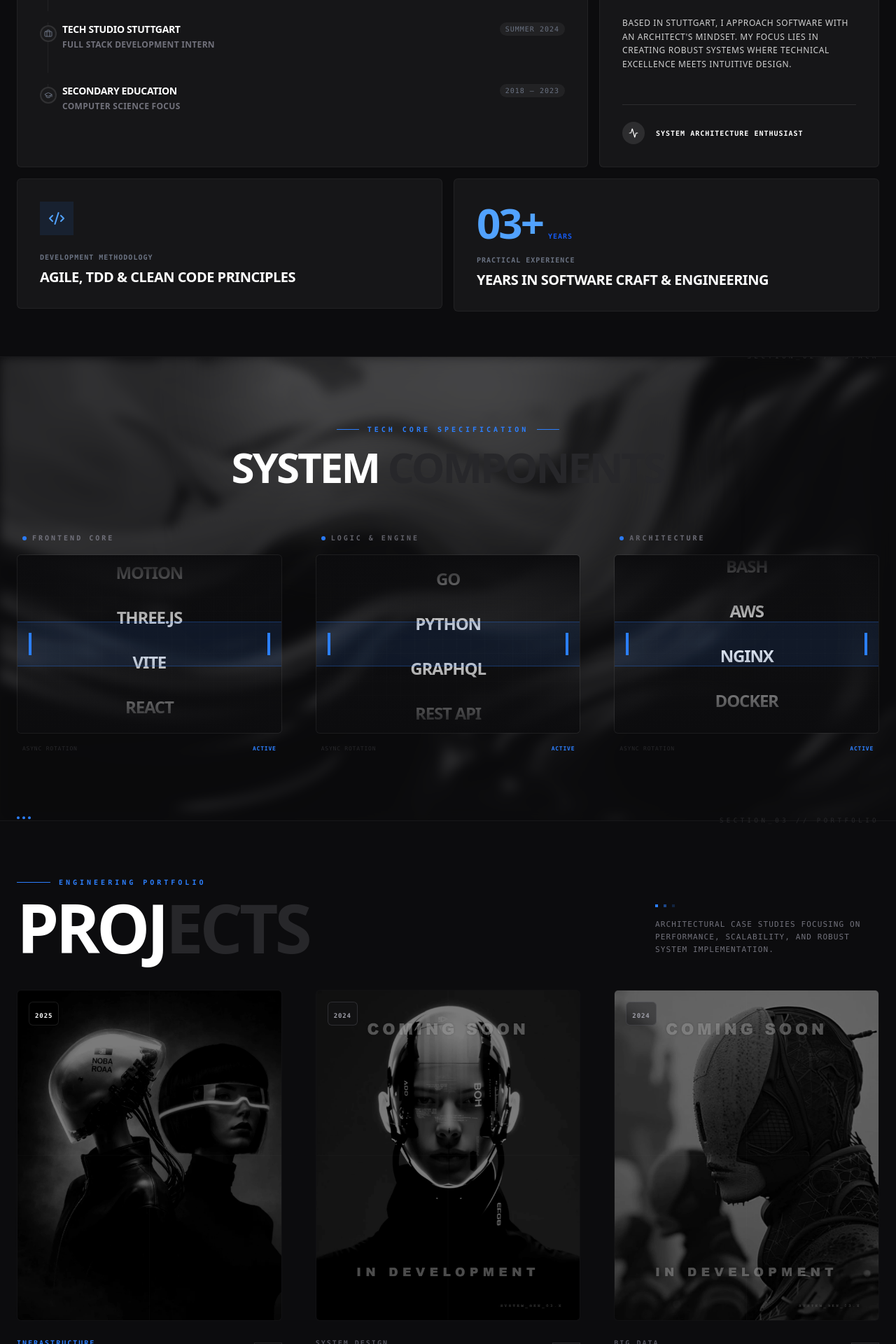
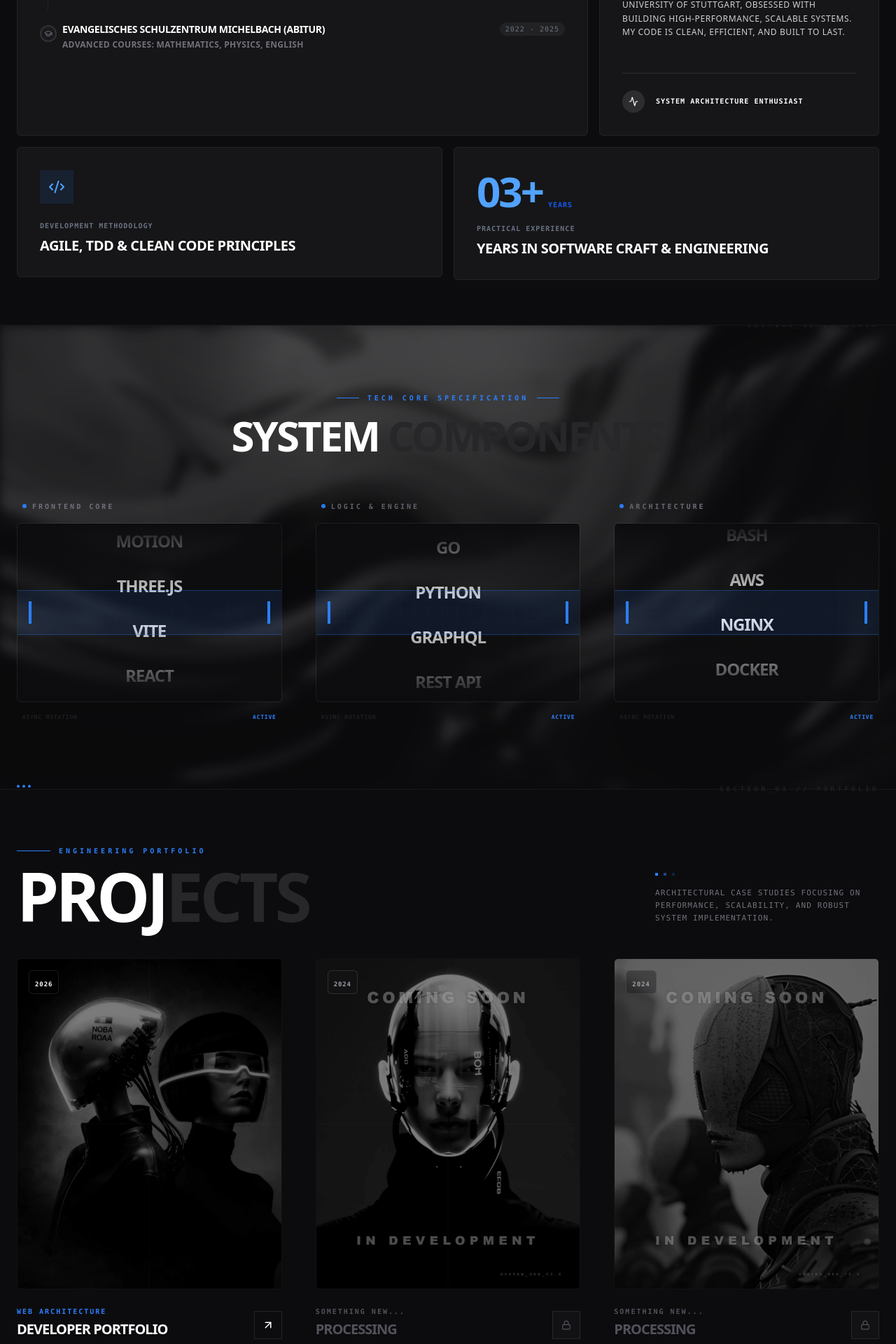
Before and after one commit to oleksandr-izotov/portfolio_2.0, a React (Vite) app: page / in a window 1280 px wide. Shown: the part 1195-3115 px from the top of the page at 70% size. Built offline with nearby package versions, Linux system fonts and the light colour scheme.

Commit message:
content: rewrite the about section and project descriptions

```diff
--- a/src/components/BentoGrid.tsx
+++ b/src/components/BentoGrid.tsx
@@ -7,10 +7,7 @@ import {
 
 const BentoBox = ({ children, className = '', delay = 0, noPadding = false }: { children: React.ReactNode, className?: string, delay?: number, noPadding?: boolean }) => (
   <motion.div
-    initial={{ opacity: 0, y: 20 }}
-    whileInView={{ opacity: 1, y: 0 }}
-    viewport={{ once: true }}
-    transition={{ delay, duration: 0.5 }}
+    initial={{ opacity: 1, y: 0 }}
     className={`bg-white dark:bg-[#161618] border border-gray-100 dark:border-white/5 ${noPadding ? '' : 'p-8'} hover:border-black dark:hover:border-blue-500/50 transition-all duration-500 group relative overflow-hidden rounded-sm ${className}`}
   >
     {children}
@@ -143,20 +140,14 @@ export const BentoGrid = () => {
               <TimelineItem
                 title="Uni Stuttgart"
                 subtitle="B.Sc. Software Engineering"
-                date="2023 — Present"
+                date="October 2025 — September 2029 (Expected)"
                 type="edu"
                 current
               />
               <TimelineItem
-                title="Tech Studio Stuttgart"
-                subtitle="Full Stack Development Intern"
-                date="Summer 2024"
-                type="work"
-              />
-              <TimelineItem
-                title="Secondary Education"
-                subtitle="Computer Science Focus"
-                date="2018 — 2023"
+                title="Evangelisches Schulzentrum Michelbach (Abitur)"
+                subtitle="Advanced courses: Mathematics, Physics, English"
+                date="2022 - 2025"
                 type="edu"
               />
             </div>
@@ -174,10 +165,10 @@ export const BentoGrid = () => {
 
               <div className="space-y-6 flex-1">
                 <p className="text-sm font-bold leading-relaxed uppercase tracking-tight italic opacity-90">
-                  "Engineering isn't just about solving problems; it's about building structures that endure."
+                  "MINDSET: GET SH*T DONE"
                 </p>
                 <p className="text-xs font-medium leading-relaxed opacity-80 uppercase tracking-wider">
-                  Based in Stuttgart, I approach software with an architect's mindset. My focus lies in creating robust systems where technical excellence meets intuitive design.
+                  I’m a Software Engineering student at the University of Stuttgart, obsessed with building high-performance, scalable systems. My code is clean, efficient, and built to last.
                 </p>
               </div>
 
--- a/src/data/projects.ts
+++ b/src/data/projects.ts
@@ -15,18 +15,18 @@ export interface Project {
 
 export const projects: Project[] = [
   {
-    title: 'Blueprint Engine',
-    category: 'Infrastructure',
-    year: '2025',
-    description: 'A high-performance rendering engine built for architectural visualization. Implements custom shaders for real-time ray-tracing and complex geometric processing within the browser environment.',
+    title: 'Developer Portfolio',
+    category: 'Web Architecture',
+    year: '2026',
+    description: 'A high-performance, dark-themed personal platform built with modern web technologies. Features a custom Dockerized environment, CI/CD pipelines via Vercel, and a premium architectural aesthetic inspired by blueprints.',
     image: blueprintImg,
-    stack: ["React", "Three.js", "GLSL", "TypeScript", "Vite"],
+    stack: ["React 18", "TypeScript", "Tailwind v4", "Docker", "Vite"],
     status: 'active',
-    link: 'https://github.com/oleksandr-izotov'
+    link: 'https://izotov.dev'
   },
   {
-    title: 'Core Logic OS',
-    category: 'System Design',
+    title: 'Processing',
+    category: 'Something new...',
     year: '2024',
     description: 'Minimalist kernel architecture for distributed systems. Focuses on low-latency inter-process communication and secure memory management for safety-critical industrial applications.',
     image: coreLogicImg,
@@ -34,8 +34,8 @@ export const projects: Project[] = [
     status: 'development'
   },
   {
-    title: 'Nexus Database',
-    category: 'Big Data',
+    title: 'Processing',
+    category: 'Something new...',
     year: '2024',
     description: 'Distributed key-value store optimized for high-write workloads. Features automatic sharding, multi-region replication, and a custom query language for real-time telemetry processing.',
     image: nexusDbImg,
```
